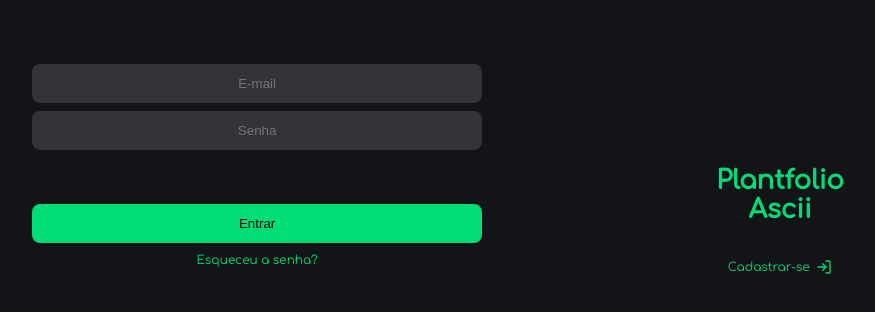
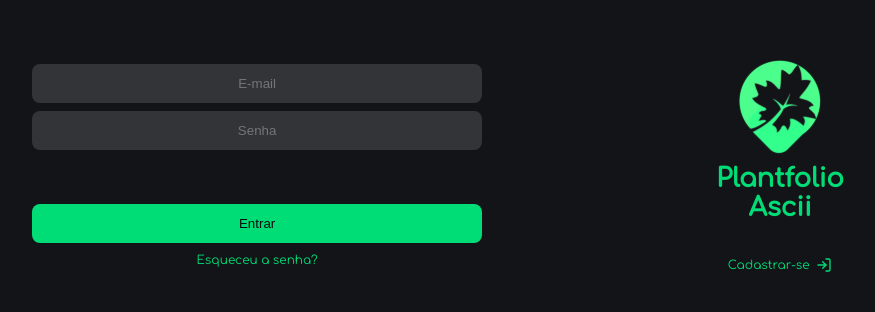
Before and after one commit to kauelso/ASCIIGrupo4, a React (Create React App) app in the folder web/: page /login in a window 1280 px wide. Shown: the part 234-546 px from the top of the page, without its empty margins (202-1077 px from the left). Built offline with nearby package versions, Linux system fonts and the light colour scheme.

Commit message:
modificado size icon da tela login

```diff
--- a/web/src/pages/Login/styles.css
+++ b/web/src/pages/Login/styles.css
@@ -7,6 +7,7 @@
 
 .login-side {
   text-align: center;
+  padding-bottom: 100px;
 }
 
 .login-side h1 {
@@ -17,5 +18,5 @@
 }
 
 .login-side img {
-  height: 100px;
+  height: 200px;
 }
```
